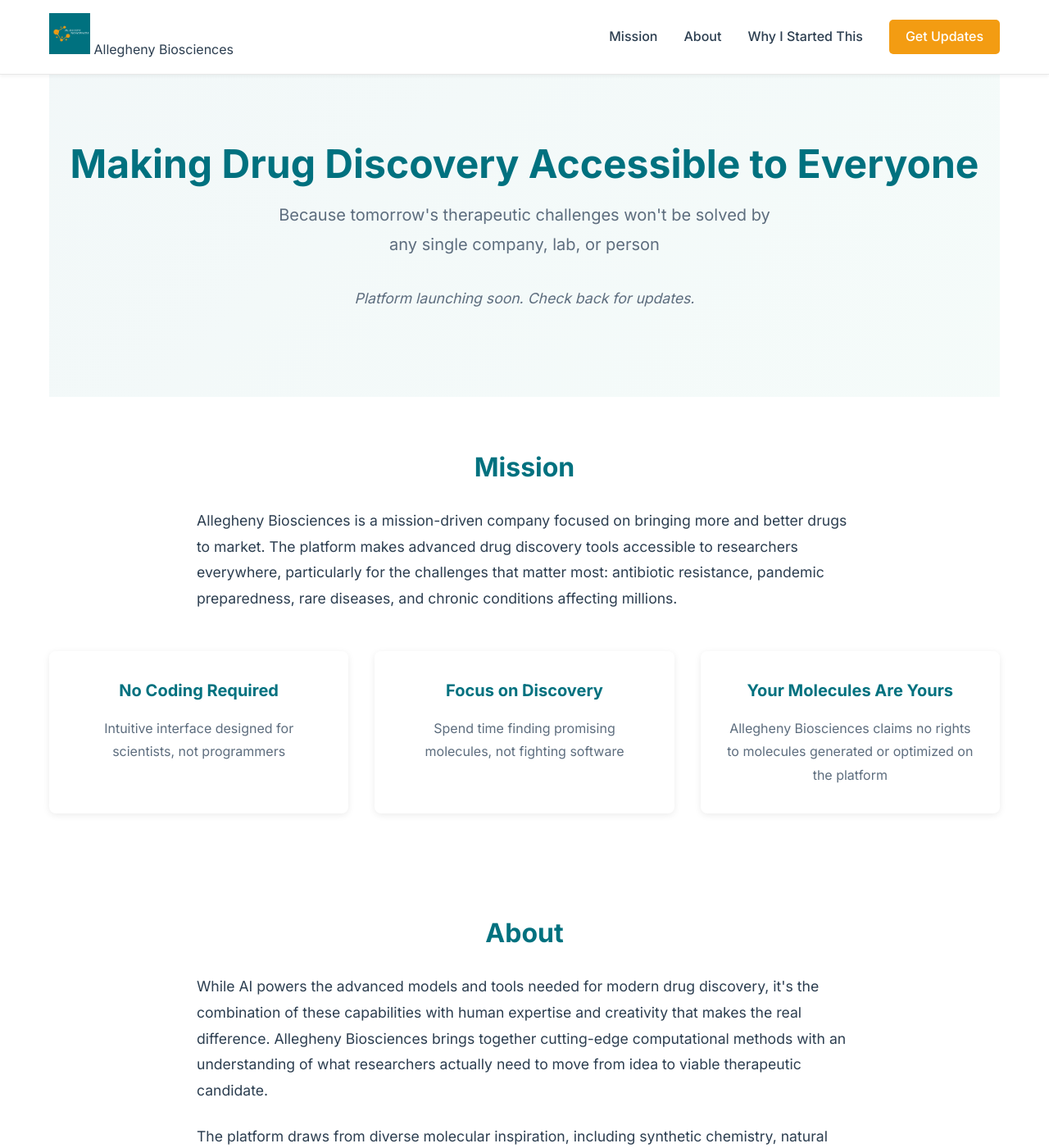
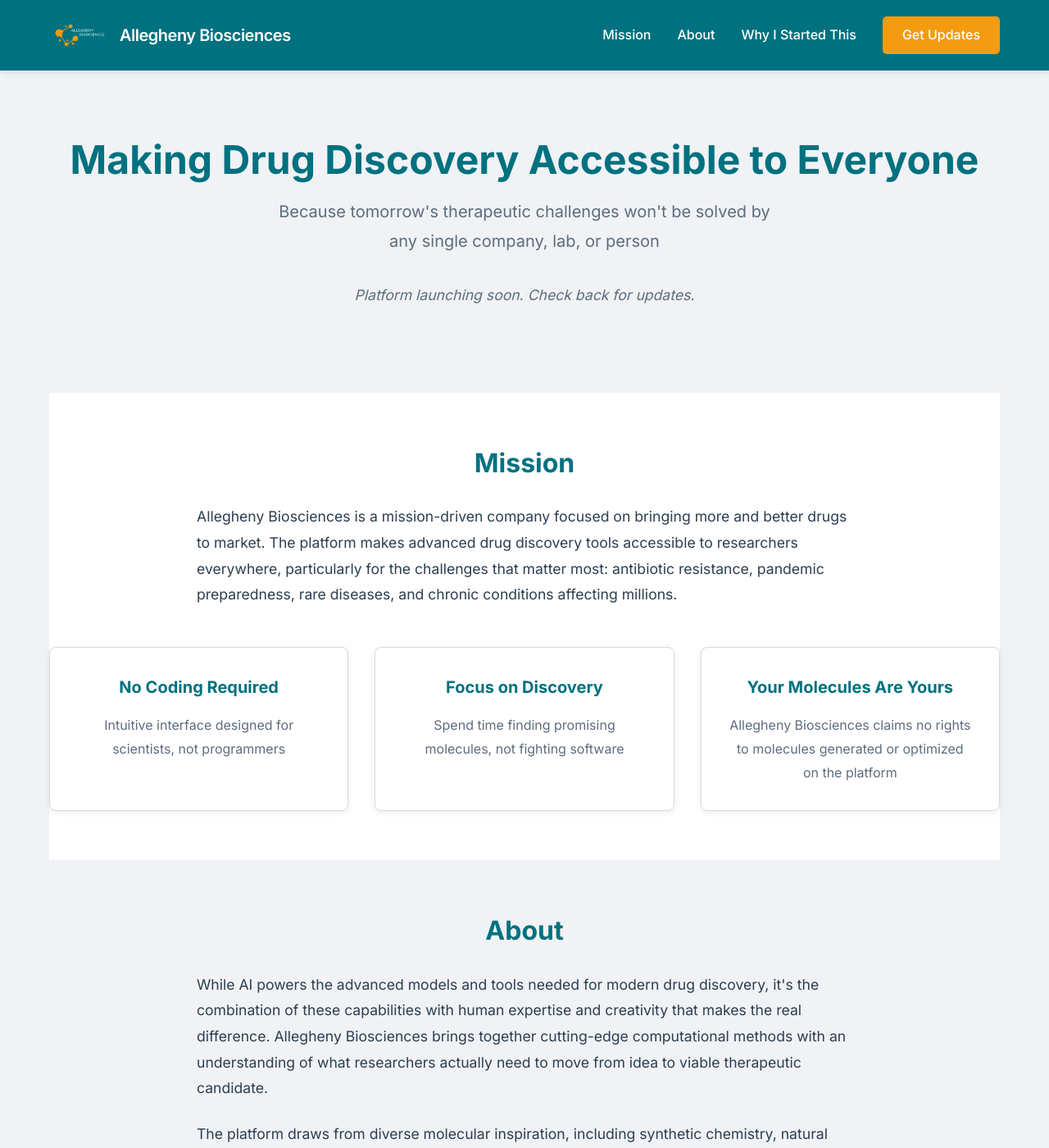
Before and after one commit to alleghenybio/alleghenybio.github.io, a Jekyll site: the page built from index.md, in a window 1280 px wide and 1400 px high. Shown: the whole window at 82% size. Built offline with Jekyll 4.4.1, drawn with Linux system fonts in a browser that asks for light colours.

Commit message:
Update style.css

```diff
--- a/assets/css/style.css
+++ b/assets/css/style.css
@@ -5,9 +5,10 @@
   --accent-green: #3AB795;
   --text-dark: #2C3E50;
   --text-light: #5D6D7E;
-  --bg-light: #F8F9FA;
+  --bg-light: #F0F2F5;  /* Darker than before (was #F8F9FA) */
+  --bg-section: #E8EAED;  /* For alternating sections */
   --white: #FFFFFF;
-  --border-light: #E8E8E8;
+  --border-light: #D8DADD;  /* Adjusted to match darker background */
 }
 
 /* Reset and Base */
@@ -22,6 +23,7 @@ body {
   color: var(--text-dark);
   line-height: 1.6;
   font-size: 16px;
+  background-color: var(--bg-light);  /* Apply darker background to entire body */
 }
 
 .container {
@@ -32,24 +34,37 @@ body {
 
 /* Header */
 .site-header {
-  background: var(--white);
-  border-bottom: 1px solid var(--border-light);
+  background: var(--primary-teal);
+  border-bottom: none;
   position: sticky;
   top: 0;
   z-index: 100;
-  box-shadow: 0 2px 4px rgba(0,0,0,0.05);
+  box-shadow: 0 2px 8px rgba(0,0,0,0.1);
 }
 
 .nav-wrapper {
   display: flex;
   justify-content: space-between;
   align-items: center;
-  padding: 1rem 0;
+  padding: 0.5rem 0;
+}
+
+.logo {
+  display: flex;
+  align-items: center;
+  gap: 1rem;
 }
 
 .logo img {
-  height: 50px;
+  height: 70px;
   width: auto;
+}
+
+.logo-text {
+  color: var(--white);
+  font-size: 1.25rem;
+  font-weight: 600;
+  letter-spacing: -0.5px;
 }
 
 .nav-links {
@@ -59,33 +74,35 @@ body {
 }
 
 .nav-links a {
-  color: var(--text-dark);
+  color: var(--white);
   text-decoration: none;
   font-weight: 500;
-  transition: color 0.3s ease;
+  transition: opacity 0.3s ease;
 }
 
 .nav-links a:hover {
-  color: var(--primary-teal);
+  opacity: 0.8;
 }
 
 .nav-cta {
   background: var(--accent-amber);
   color: var(--white) !important;
-  padding: 8px 20px;
+  padding: 10px 24px;
   border-radius: 5px;
   transition: background 0.3s ease;
+  font-weight: 600;
 }
 
 .nav-cta:hover {
   background: #E67E22 !important;
+  opacity: 1 !important;
 }
 
 /* Hero Section */
 .hero {
   text-align: center;
   padding: 80px 0;
-  background: linear-gradient(135deg, rgba(0,113,127,0.05) 0%, rgba(58,183,149,0.05) 100%);
+  background: var(--white);  /* Keep hero white for contrast */
 }
 
 .hero-title {
@@ -115,6 +132,15 @@ body {
 /* Sections */
 section {
   padding: 60px 0;
+}
+
+/* Alternate section backgrounds */
+section:nth-of-type(even) {
+  background: var(--white);
+}
+
+section:nth-of-type(odd) {
+  background: var(--bg-light);
 }
 
 section h2 {
@@ -148,10 +174,12 @@ section p {
   border-radius: 8px;
   box-shadow: 0 2px 8px rgba(0,0,0,0.08);
   transition: transform 0.3s ease;
+  border: 1px solid var(--border-light);
 }
 
 .point:hover {
   transform: translateY(-5px);
+  box-shadow: 0 4px 12px rgba(0,0,0,0.12);
 }
 
 .point h3 {
@@ -168,7 +196,7 @@ section p {
 
 /* Focus Areas */
 .focus-areas {
-  background: var(--bg-light);
+  background: var(--white);  /* Keep this white since it was odd */
 }
 
 .areas-grid {
@@ -179,7 +207,7 @@ section p {
 }
 
 .area-card {
-  background: var(--white);
+  background: var(--bg-light);
   padding: 1.5rem;
   border-radius: 8px;
   border-left: 4px solid var(--accent-amber);
@@ -218,7 +246,7 @@ section p {
   color: var(--white);
   text-align: center;
   padding: 2rem 0;
-  margin-top: 4rem;
+  margin-top: 0;  /* Remove margin since sections handle spacing */
 }
 
 .site-footer p {
@@ -237,8 +265,12 @@ section p {
     font-size: 1.1rem;
   }
 
+  .logo-text {
+    display: none;  /* Hide company name on mobile to save space */
+  }
+
   .nav-links {
-    display: none; /* You may want to add a mobile menu later */
+    display: none;
   }
 
   .key-points {
```
